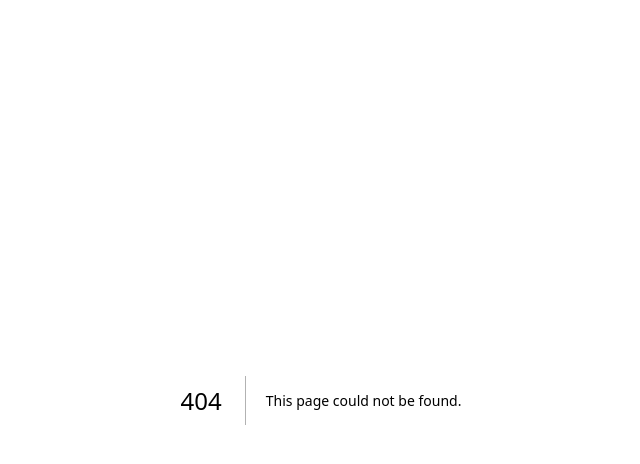
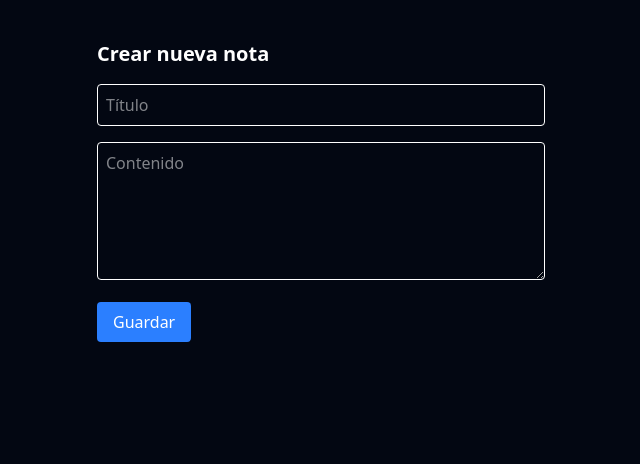
Before and after one commit to Angie09309/nextjs-prisma-crud, a Next.js app: page /new in a window 1280 px wide. Before the commit this address had no page. Shown: the top 464 px of the page, without its empty margins (319-959 px from the left). Built offline with nearby package versions, Linux system fonts and the light colour scheme.

Commit message:
Agregar formulario para creación de tareas: NewForm y página /new

```diff
--- /dev/null
+++ b/src/app/new/page.jsx
@@ -0,0 +1,9 @@
+import NewForm from "@/components/NewForm";
+
+export default function NewPage() {
+    return (
+        <div>
+            <NewForm />
+        </div>
+    );
+}
--- a/src/components/EditForm.jsx
+++ b/src/components/EditForm.jsx
@@ -37,6 +37,7 @@ export const EditForm = ({ id }) => {
                 }
             })
             const data = await res.json();
+
             console.log(data)
         } else {
             const res = await fetch("/api/tasks", {
@@ -49,7 +50,7 @@ export const EditForm = ({ id }) => {
 
             const data = await res.json()
         }
-
+        router.refresh()
         router.push("/")
     }
 
--- /dev/null
+++ b/src/components/NewForm.jsx
@@ -0,0 +1,54 @@
+"use client";
+import { useState } from "react";
+import { useRouter } from "next/navigation";
+
+export default function NewForm() {
+    const [title, setTitle] = useState("");
+    const [description, setDescription] = useState("");
+    const router = useRouter();
+
+    const handleSubmit = async (e) => {
+        e.preventDefault();
+
+        // Llamada a tu API para crear una nueva nota
+        await fetch("/api/tasks", {
+            method: "POST",
+            headers: {
+                "Content-Type": "application/json",
+            },
+            body: JSON.stringify({ title, description }),
+        });
+
+        // Después de crear la nota, vuelve a la página principal
+        router.push("/");
+        router.refresh();
+    };
+
+    return (
+        <form onSubmit={handleSubmit} className="space-y-4 max-w-md mx-auto mt-10">
+            <h1 className="text-xl font-bold mb-4">Crear nueva nota</h1>
+            <input
+                type="text"
+                placeholder="Título"
+                value={title}
+                onChange={(e) => setTitle(e.target.value)}
+                required
+                className="border p-2 w-full rounded"
+            />
+            <textarea
+                placeholder="Contenido"
+                value={description}
+                onChange={(e) => setDescription(e.target.value)}
+                required
+                className="border p-2 w-full rounded"
+                rows={5}
+            ></textarea>
+            <button
+                type="submit"
+                className="bg-blue-500 text-white px-4 py-2 rounded hover:bg-blue-600"
+            >
+                Guardar
+            </button>
+        </form>
+    );
+}
```
Also changed, not shown: 1 other file (tests, documents, lock files or other folders).
